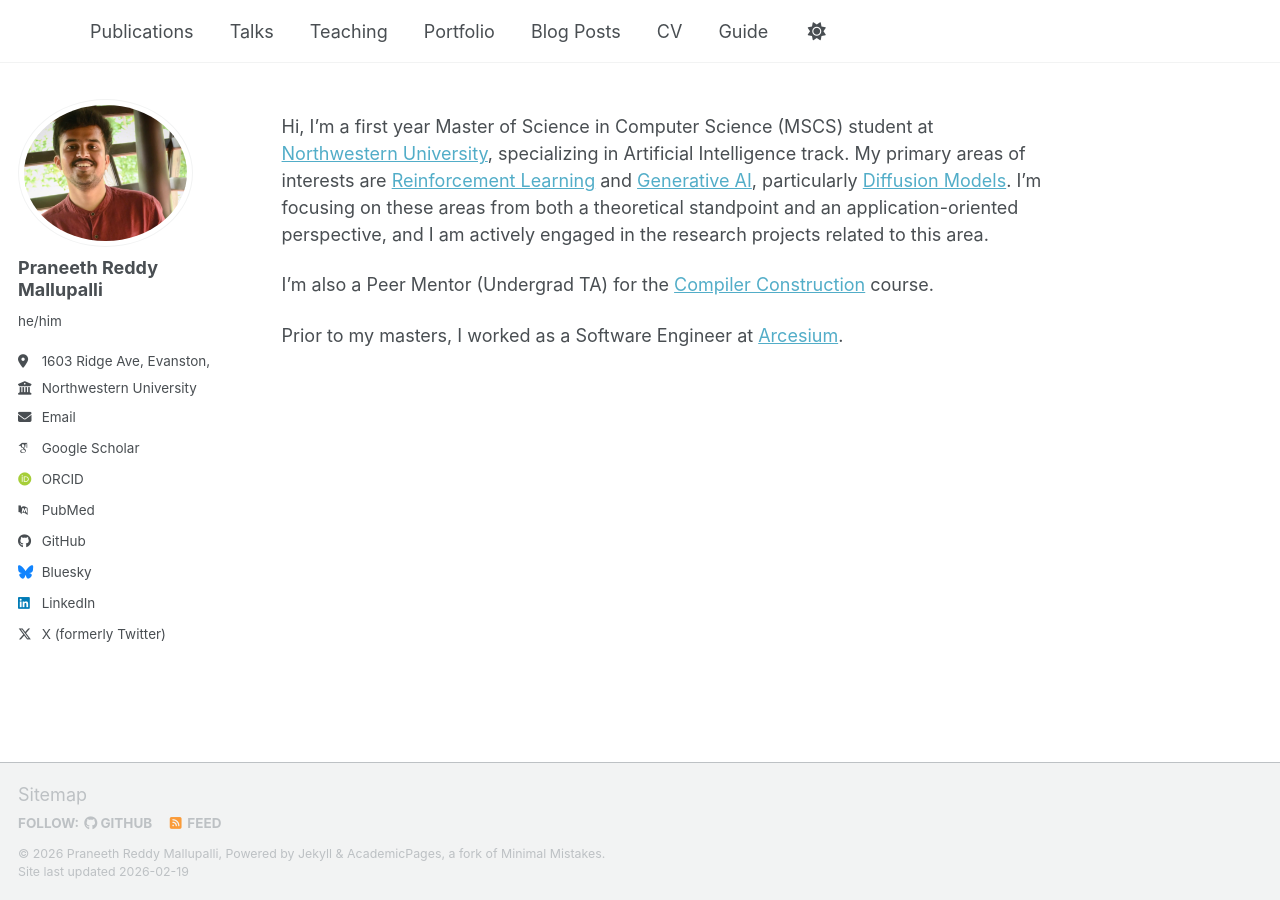
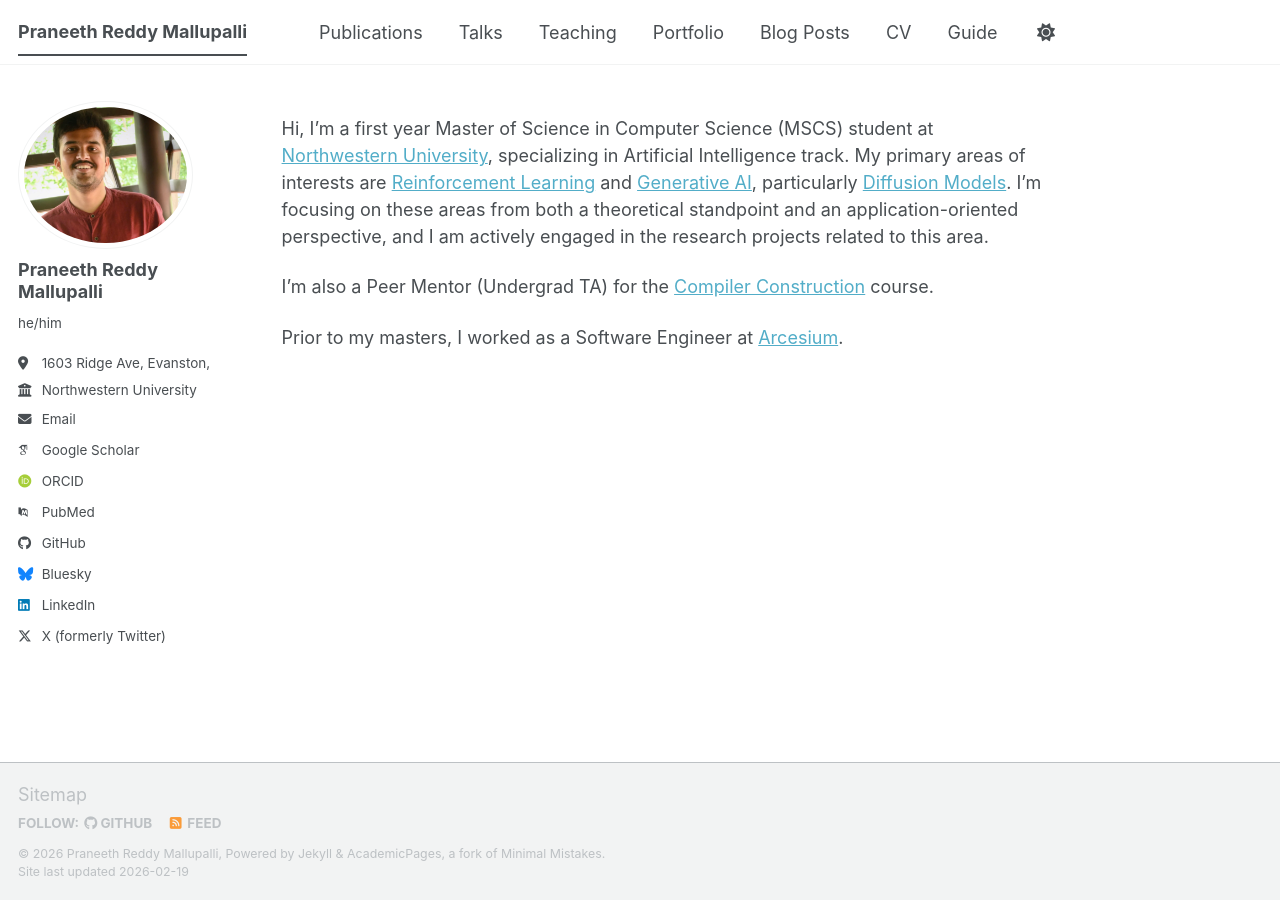
Before and after one commit to prm036/prm036.github.io, a Jekyll site: the page built from _pages/about.md, in a window 1280 px wide. Built offline with Jekyll 4.4.1, drawn with Linux system fonts in a browser that asks for light colours; some web fonts are replaced; a script bundle is joined from its source files by our own code; library files that are not in the unit come from our copies.

Commit message:
Update site title and separator in config

```diff
--- a/_config.yml
+++ b/_config.yml
@@ -9,8 +9,8 @@
 # Basic Site Settings
 locale                   : "en-US"
 site_theme               : "default" # The available themes options are "default", "air", "sunrise", "mint", "dirt" and "contrast"
-title                    : " "
-title_separator          : ""
+title                    : "Praneeth Reddy Mallupalli"
+title_separator          : "-"
 name                     : &name "Praneeth Reddy Mallupalli"
 description              : &description "Praneeth's academic portfolio"   # Update this with a general description of your site, this is the default if not overridden by a page
 url                      : https://prm036.github.io # The base hostname & protocol for your site e.g. "https://[your GitHub username].github.io",
```
